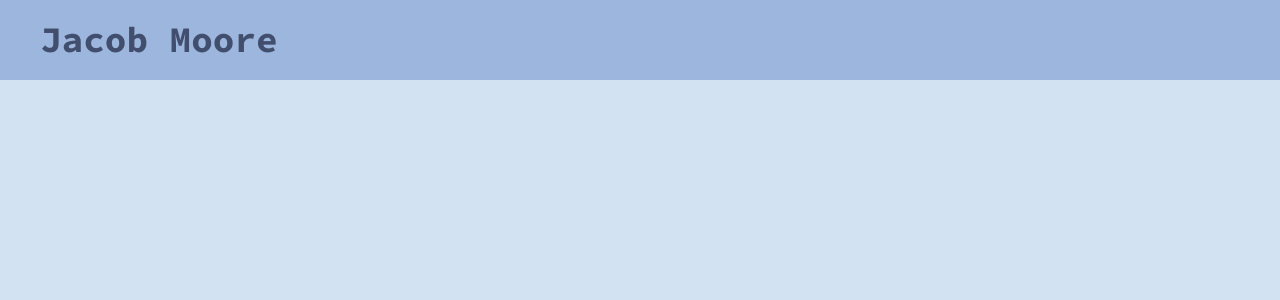
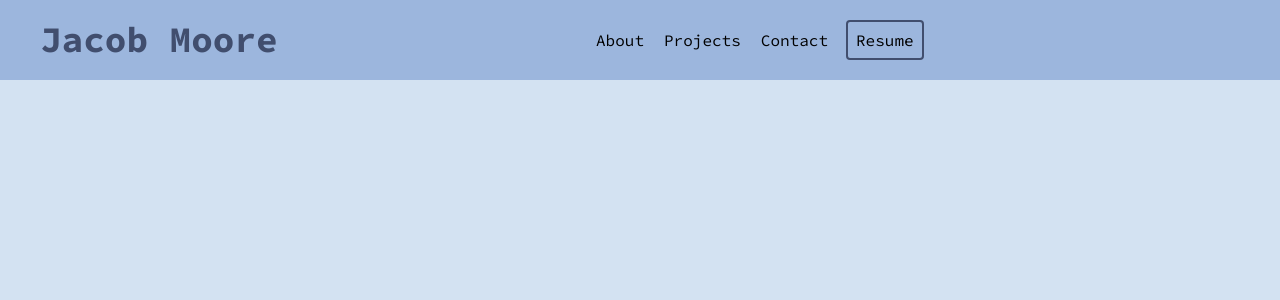
Before and after one commit to jzm1151/portfolio, a React (Vite) app: page / in a window 1280 px wide. Shown: the top 300 px of the page. Built offline with nearby package versions, Linux system fonts and the light colour scheme.

Commit message:
update navigation

```diff
--- a/src/App.tsx
+++ b/src/App.tsx
@@ -6,9 +6,14 @@ function App() {
     <>
       <div className="relative">
         <div className='bg-gray-blue-400 w-full h-20 absolute'></div>
-        <div className='w-full h-20 flex flex-col justify-center p-10 z-100 relative'>
+        <div className='w-full h-20 flex items-center justify-between p-10 z-100 relative'>
           <div className='text-gray-blue-900 text-4xl font-bold'>Jacob Moore</div>
-          <div></div>
+          <div>
+            <a className='ml-2 mr-2 border-2 border-gray-blue-400 transition-all duration-500 hover:pb-2 hover:border-b-gray-blue-700' href='#about'>About</a>
+            <a className='ml-2 mr-2 border-2 border-gray-blue-400 transition-all duration-500 hover:pb-2 hover:border-b-gray-blue-700' href='#projects'>Projects</a>
+            <a className='ml-2 mr-2 border-2 border-gray-blue-400 transition-all duration-500 hover:pb-2 hover:border-b-gray-blue-700' href='#contact'>Contact</a>
+            <a className='ml-2 mr-2 p-2 rounded border-solid border-gray-blue-900 border-2 hover:bg-gray-blue-700 hover:text-gray-blue-100 transition-colors duration-500' href='#resume'>Resume</a>
+          </div>
           <div></div>
         </div>
       </div>
```
